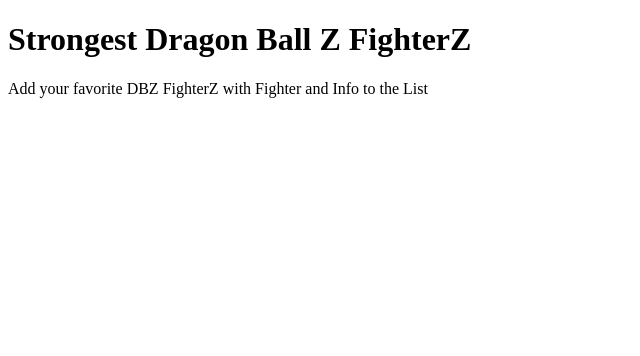
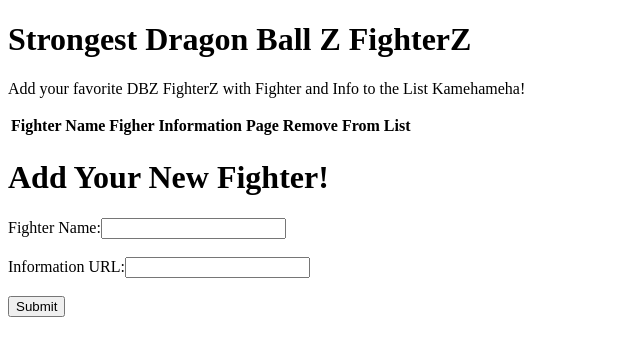
Before and after one commit to LexusLFA220/strdbz, a React (Vite) app in the folder client/: page / in a window 1280 px wide. Shown: the top 356 px of the page, without its empty margins (0-640 px from the left). Built offline with nearby package versions, Linux system fonts and the light colour scheme.

Commit message:
created headers for table and inputs for form.

```diff
--- a/client/src/components/Form.jsx
+++ b/client/src/components/Form.jsx
@@ -1,6 +1,16 @@
 function Form(){
     return(
-        <form></form>
+        <form>
+            <label for="linkName">Fighter Name:</label>
+            <input type="text" id="linkName" name="linkName" value="" />
+            <br />
+            <br />
+            <label for="URL">Information URL:</label>
+            <input type="text" id="linkURL" name="linkURL" value="" />
+            <br />
+            <br />
+            <input type="submit" value="Submit"></input>
+        </form>
     )
 }
 export default Form
--- a/client/src/components/LinkContainer.jsx
+++ b/client/src/components/LinkContainer.jsx
@@ -1,9 +1,15 @@
+import Table from './Table'
+import Form from './Form'
 function LinkContainer(){
 
     return(
         <div>
             <h1>Strongest Dragon Ball Z FighterZ</h1>
-            <p>Add your favorite DBZ FighterZ with Fighter and Info to the List</p>
+            <p>Add your favorite DBZ FighterZ with Fighter and Info to the List Kamehameha!</p>
+            <Table />
+
+            <h1>Add Your New Fighter!</h1>
+            <Form />
         </div>
     )
 
--- a/client/src/components/Table.jsx
+++ b/client/src/components/Table.jsx
@@ -1,6 +1,28 @@
+function TableHeader(){
+
+    return(
+    <thead>
+    <tr>
+    <th>Fighter Name</th>
+    <th>Figher Information Page</th>
+    <th>Remove From List</th>
+    </tr>
+    </thead>
+    )
+    }
+function TableBody(){
+
+    return(
+        <tbody></tbody>
+    )
+}
+
 function Table(){
     return(
-        <table></table>
+        <table>
+        <TableHeader/>
+        <TableBody/>
+        </table>
     )
 }
 export default Table
```
